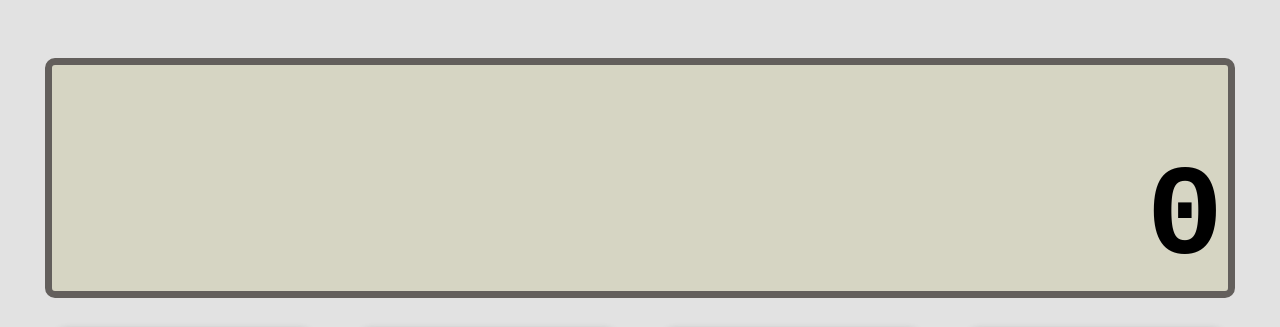
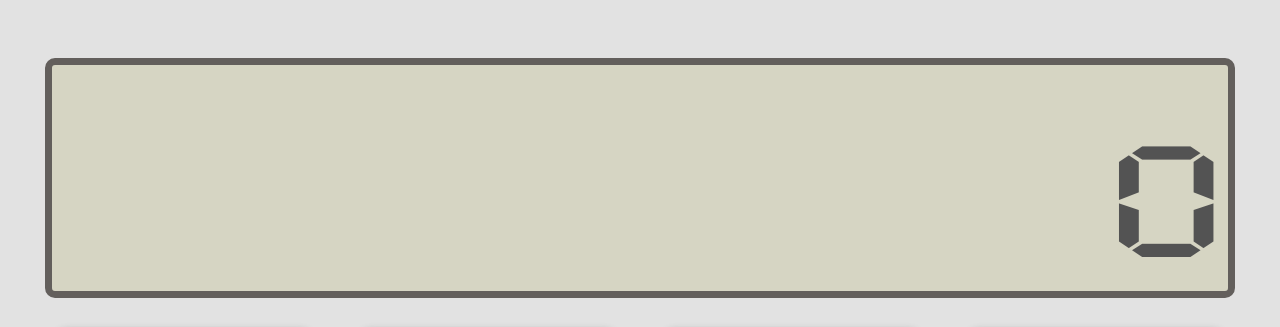
Before and after one commit to leehoisleeho/Calc, a plain HTML site: page index.html in a window 1280 px wide. Shown: the top 327 px of the page. Drawn offline with Linux system fonts and the light colour scheme.

Commit message:
上传计算器字体

```diff
--- a/main.js
+++ b/main.js
@@ -55,8 +55,7 @@ let Calc = {
     this.operator = ""
     document.getElementById("output").innerHTML = 0
   },
-
-
+  //delet方法
   del: function () {
     if (_value === this.value1) {
       let str = this.value1
@@ -73,7 +72,7 @@ let Calc = {
     }
   }
 }
-
+//给每个按钮，加入按下的样式和放开的样式
 let _1 = document.getElementById('_1').ontouchstart = function () {
   Calc.clear()
   document.getElementById('_1').style.boxShadow = 'inset 0px 0px 5px 1px #adacac'
--- a/style.css
+++ b/style.css
@@ -9,6 +9,10 @@
     vertical-align: -0.15em;
     fill: currentColor;
     overflow: hidden;
+ }
+ @font-face{
+     font-family:'digifaw';
+     src:url("./font/digifaw.ttf") format("truetype");
  }
 
 html,body{
@@ -38,11 +42,13 @@ html,body{
     display: flex  ;
     flex-direction: row-reverse;
     align-items: flex-end;
-    font-family: monospace;
-    font-size: 1rem;
+    font-family:'digifaw';
+    font-size: 1.2rem;
     overflow: hidden;
-    font-weight: 600;
+    color:#535353;
 }
+
+
 
 .keyboard{
     height: 70%;
@@ -155,7 +161,6 @@ html,body{
 
 .item-4{
     grid-area:d;
-
     display: flex;
     justify-content: center;
     align-items: center;
```
Also changed, not shown: index.html (+0 -2 lines), font/digifaw.ttf (added).
